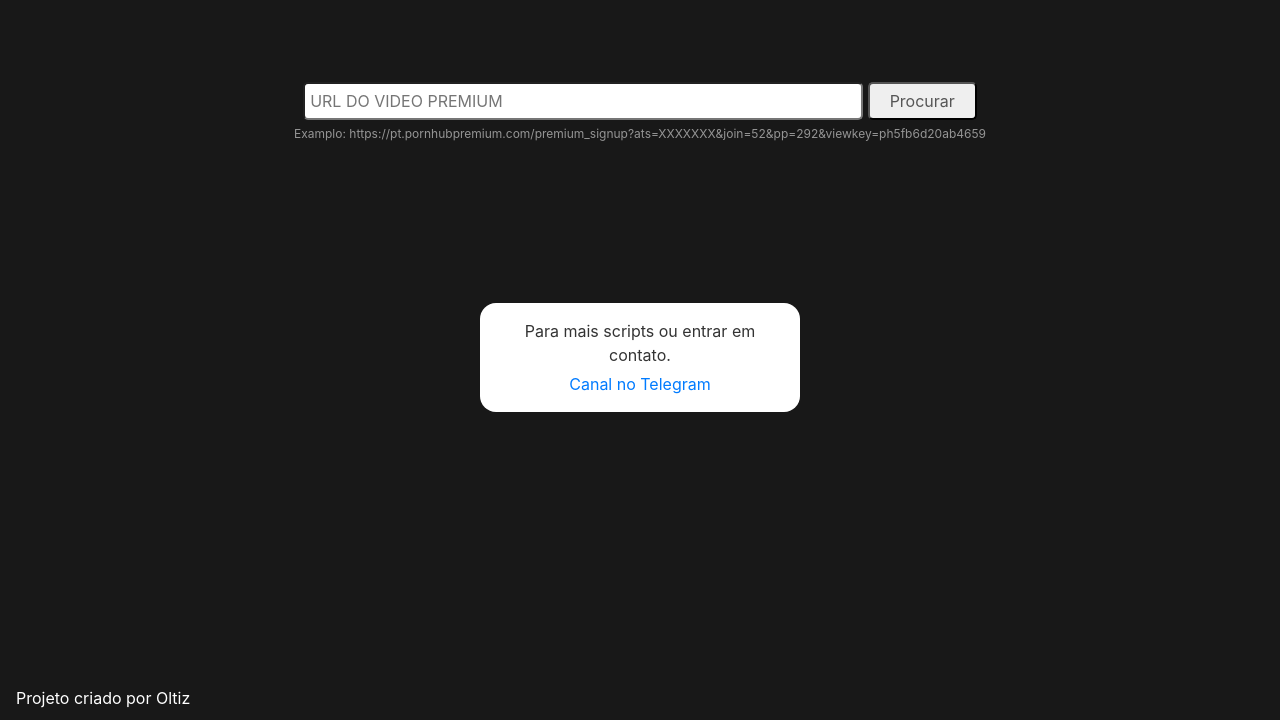
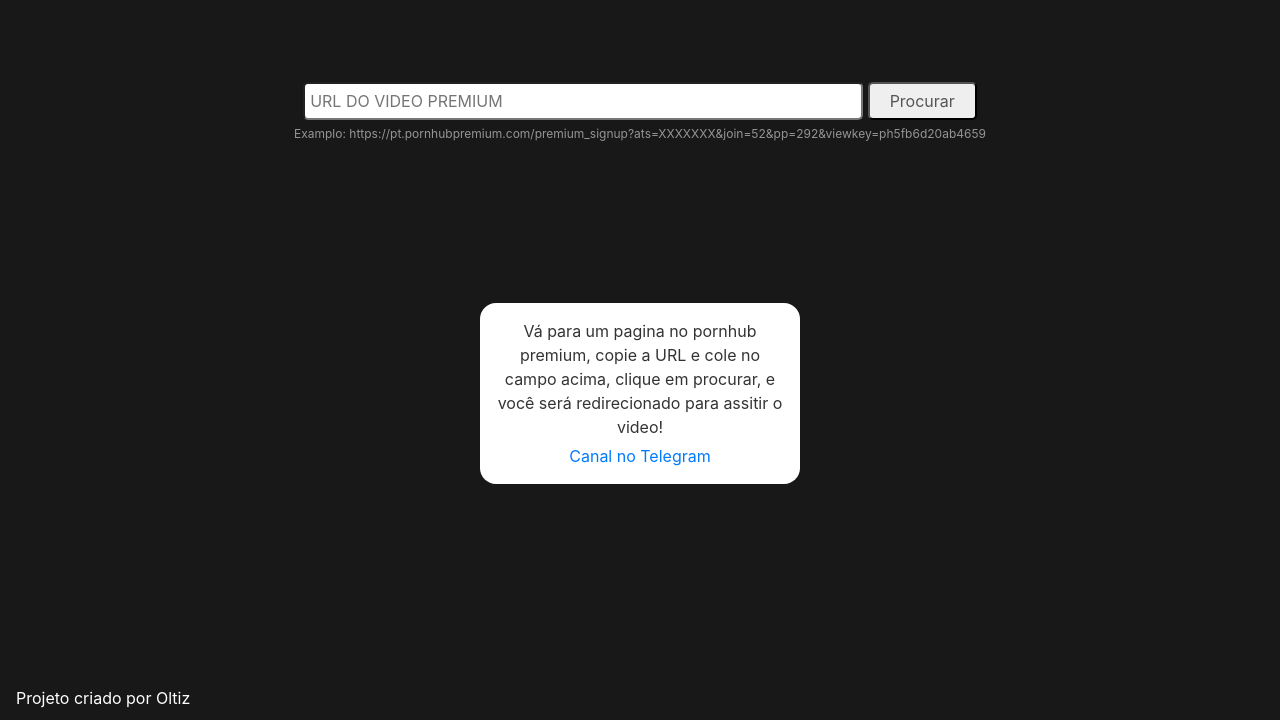
Before and after one commit to hadeschan1985/pornhub-ext, a plain HTML site: page index.html in a window 1280 px wide. Shown: the part 80-800 px from the top of the page. Drawn offline with nearby package versions, Linux system fonts and the light colour scheme.

Commit message:
Update index.html

```diff
--- a/index.html
+++ b/index.html
@@ -28,7 +28,7 @@
 			</div>
 			<div class="pop-content">
 				<div class="pop-text">
-					Para mais scripts ou entrar em contato.
+					Vá para um pagina no pornhub premium, copie a URL e cole no campo acima, clique em procurar, e você será redirecionado para assitir o video!
 					<div style="margin-top: 5px;">
 						<a href="https://t.me/ByOltiz" target="_blank" rel="noopener noreferrer">Canal no Telegram</a>
 					</div>
```
